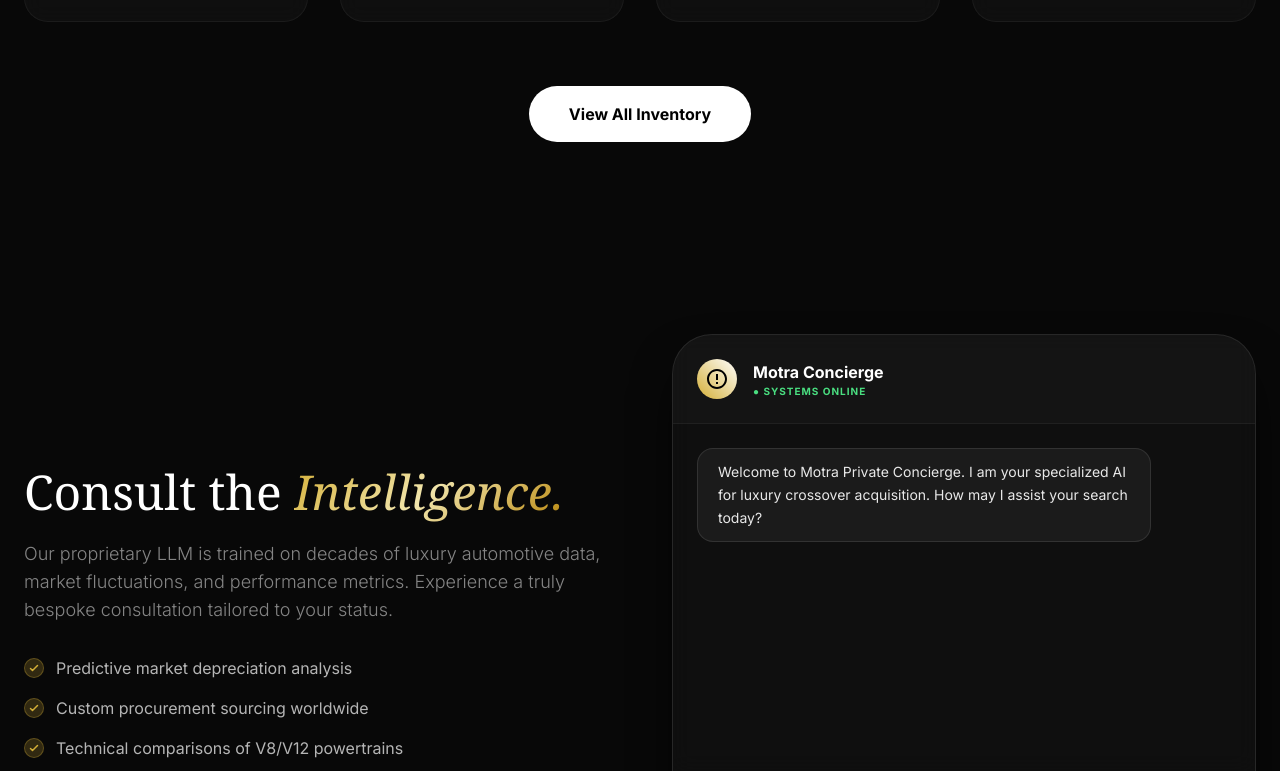
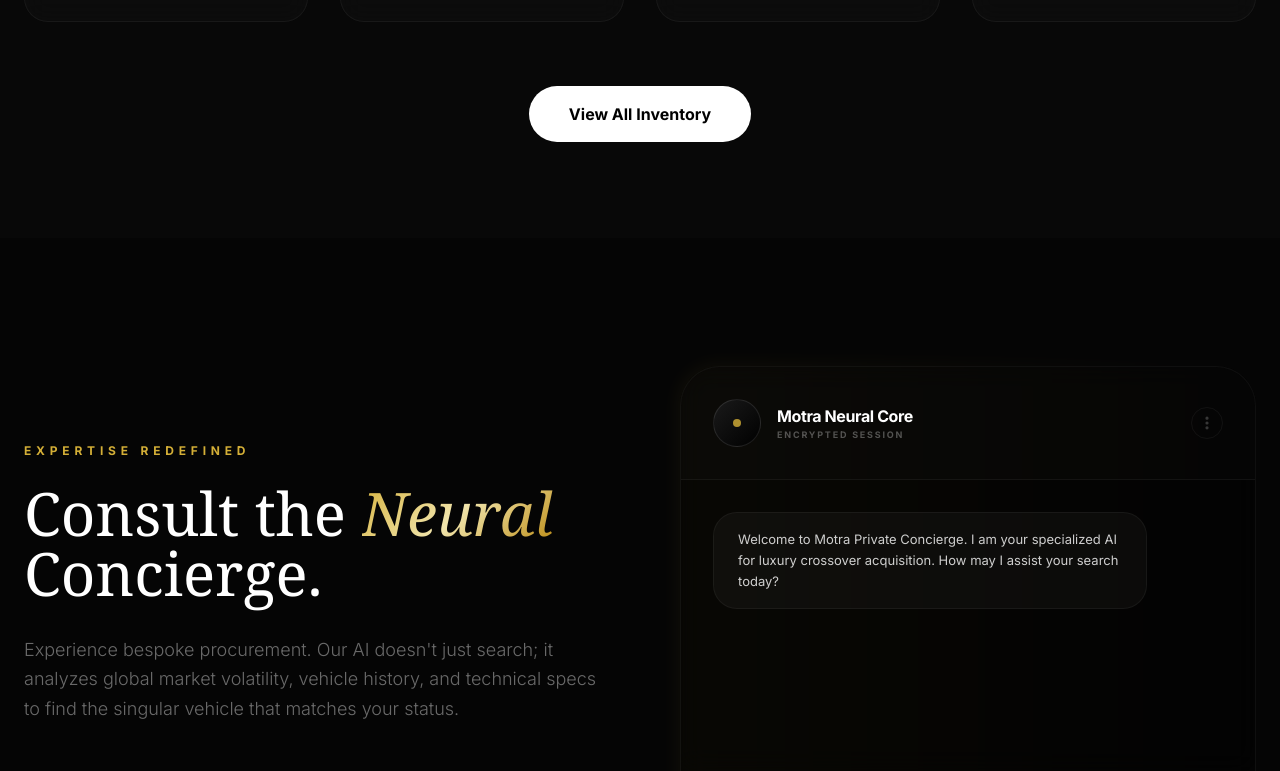
Before and after one commit to syrjinho/motra-web, a React (Vite) app: page / in a window 1280 px wide. Shown: the part 2029-2800 px from the top of the page. Built offline with nearby package versions, Linux system fonts and the light colour scheme; a web font is replaced by a local one.

Commit message:
Add files via upload

```diff
--- a/components/AIConcierge.tsx
+++ b/components/AIConcierge.tsx
@@ -17,7 +17,6 @@
   };
 
   useEffect(() => {
-    // Prevent scrolling to the bottom of the chat (which scrolls the whole page) on initial load
     if (isFirstRender.current) {
       isFirstRender.current = false;
       return;
@@ -40,46 +39,61 @@
   };
 
   return (
-    <section id="ai-concierge" className="py-24 px-6 bg-[#080808]">
-      <div className="max-w-7xl mx-auto grid lg:grid-cols-2 gap-16 items-center">
+    <section id="ai-concierge" className="py-32 px-6 bg-[#050505]">
+      <div className="max-w-7xl mx-auto grid lg:grid-cols-2 gap-20 items-center">
         <div>
-          <h2 className="text-4xl md:text-5xl font-serif mb-6 leading-tight">
-            Consult the <span className="gold-gradient italic">Intelligence.</span>
+          <p className="text-[#D4AF37] text-xs font-bold tracking-[0.4em] uppercase mb-6">Expertise Redefined</p>
+          <h2 className="text-4xl md:text-6xl font-serif mb-8 leading-tight">
+            Consult the <span className="gold-gradient italic">Neural</span> Concierge.
           </h2>
-          <p className="text-white/50 text-lg mb-8 font-light">
-            Our proprietary LLM is trained on decades of luxury automotive data, market fluctuations, and performance metrics. Experience a truly bespoke consultation tailored to your status.
+          <p className="text-white/40 text-lg mb-12 font-light leading-relaxed max-w-xl">
+            Experience bespoke procurement. Our AI doesn't just search; it analyzes global market volatility, vehicle history, and technical specs to find the singular vehicle that matches your status.
           </p>
 
-          <ul className="space-y-4 mb-10">
-            {['Predictive market depreciation analysis', 'Custom procurement sourcing worldwide', 'Technical comparisons of V8/V12 powertrains'].map((item, i) => (
-              <li key={i} className="flex items-center gap-3 text-white/70">
-                <div className="w-5 h-5 rounded-full bg-[#D4AF37]/20 border border-[#D4AF37]/30 flex items-center justify-center">
-                  <svg className="w-3 h-3 text-[#D4AF37]" fill="none" stroke="currentColor" viewBox="0 0 24 24"><path strokeLinecap="round" strokeLinejoin="round" strokeWidth={3} d="M5 13l4 4L19 7" /></svg>
+          <div className="space-y-6">
+            {[
+              { label: 'Real-time Valuation', desc: 'Predictive depreciation models for exotic SUVs.' },
+              { label: 'Off-Market Sourcing', desc: 'Access to private collections not listed publicly.' },
+              { label: 'Performance Audit', desc: 'Deep-dive comparison into powertrain and dynamics.' }
+            ].map((item, i) => (
+              <div key={i} className="flex gap-4 group cursor-default">
+                <div className="w-1.5 h-1.5 rounded-full bg-[#D4AF37] mt-2 group-hover:scale-150 transition-transform"></div>
+                <div>
+                  <h4 className="font-bold text-sm tracking-widest uppercase mb-1">{item.label}</h4>
+                  <p className="text-white/30 text-xs">{item.desc}</p>
                 </div>
-                {item}
-              </li>
+              </div>
             ))}
-          </ul>
-        </div>
-
-        <div className="glass rounded-[40px] h-[600px] flex flex-col overflow-hidden border-white/10 shadow-2xl shadow-black">
-          <div className="p-6 border-b border-white/5 flex items-center gap-4 bg-white/[0.02]">
-            <div className="w-10 h-10 rounded-full bg-gradient-to-tr from-[#D4AF37] to-white flex items-center justify-center">
-              <svg className="w-6 h-6 text-black" fill="currentColor" viewBox="0 0 24 24"><path d="M12 2C6.48 2 2 6.48 2 12s4.48 10 10 10 10-4.48 10-10S17.52 2 12 2zm0 18c-4.41 0-8-3.59-8-8s3.59-8 8-8 8 3.59 8 8-3.59 8-8 8zm-1-13h2v6h-2zm0 8h2v2h-2z" /></svg>
-            </div>
-            <div>
-              <p className="font-bold">Motra Concierge</p>
-              <p className="text-[10px] text-green-400 uppercase tracking-widest font-bold">● Systems Online</p>
           </div>
         </div>
 
-          <div className="flex-1 overflow-y-auto p-6 space-y-6 scrollbar-hide">
+        <div className="relative group">
+          {/* Subtle Glow behind the chat */}
+          <div className="absolute -inset-1 bg-gradient-to-r from-[#D4AF37]/20 to-transparent rounded-[42px] blur opacity-25 group-hover:opacity-40 transition duration-1000"></div>
+
+          <div className="relative glass rounded-[40px] h-[650px] flex flex-col overflow-hidden border-white/5 bg-black/40 shadow-3xl">
+            <div className="p-8 border-b border-white/5 flex items-center justify-between bg-white/[0.01]">
+              <div className="flex items-center gap-4">
+                <div className="w-12 h-12 rounded-full bg-gradient-to-br from-[#1a1a1a] to-black border border-white/10 flex items-center justify-center">
+                  <div className="w-2 h-2 rounded-full bg-[#D4AF37] animate-pulse"></div>
+                </div>
+                <div>
+                  <p className="font-bold tracking-tight">Motra Neural Core</p>
+                  <p className="text-[9px] text-white/30 uppercase tracking-[0.2em] font-bold">Encrypted Session</p>
+                </div>
+              </div>
+              <div className="w-8 h-8 rounded-full border border-white/5 flex items-center justify-center text-white/20 hover:text-white transition-colors cursor-pointer">
+                <svg className="w-4 h-4" fill="currentColor" viewBox="0 0 20 20"><path d="M10 6a2 2 0 110-4 2 2 0 010 4zM10 12a2 2 0 110-4 2 2 0 010 4zM10 18a2 2 0 110-4 2 2 0 010 4z" /></svg>
+              </div>
+            </div>
+
+            <div className="flex-1 overflow-y-auto p-8 space-y-8 scrollbar-hide">
               {messages.map((msg, idx) => (
                 <div key={idx} className={`flex ${msg.role === 'user' ? 'justify-end' : 'justify-start'}`}>
-                <div className={`max-w-[85%] px-5 py-3 rounded-2xl text-sm leading-relaxed ${
+                  <div className={`max-w-[85%] px-6 py-4 rounded-3xl text-[13px] leading-relaxed transition-all ${
                     msg.role === 'user'
-                    ? 'bg-white text-black font-medium'
-                    : 'bg-white/5 border border-white/10 text-white/90'
+                      ? 'bg-white text-black font-semibold shadow-xl'
+                      : 'bg-white/[0.03] border border-white/5 text-white/80'
                   }`}>
                     {msg.text}
                   </div>
@@ -87,33 +101,34 @@
               ))}
               {isLoading && (
                 <div className="flex justify-start">
-                <div className="bg-white/5 px-5 py-3 rounded-2xl flex gap-1 items-center">
-                  <div className="w-1 h-1 bg-white/40 rounded-full animate-bounce"></div>
-                  <div className="w-1 h-1 bg-white/40 rounded-full animate-bounce [animation-delay:-0.15s]"></div>
-                  <div className="w-1 h-1 bg-white/40 rounded-full animate-bounce [animation-delay:-0.3s]"></div>
+                  <div className="bg-white/[0.03] px-6 py-4 rounded-3xl flex gap-1.5 items-center border border-white/5">
+                    <div className="w-1.5 h-1.5 bg-[#D4AF37]/50 rounded-full animate-bounce"></div>
+                    <div className="w-1.5 h-1.5 bg-[#D4AF37]/50 rounded-full animate-bounce [animation-delay:-0.15s]"></div>
+                    <div className="w-1.5 h-1.5 bg-[#D4AF37]/50 rounded-full animate-bounce [animation-delay:-0.3s]"></div>
                   </div>
                 </div>
               )}
               <div ref={chatEndRef} />
             </div>
 
-          <div className="p-6 bg-black/40 border-t border-white/5">
+            <div className="p-8 bg-black/60 backdrop-blur-xl border-t border-white/5">
               <div className="relative flex items-center">
                 <input
                   type="text"
                   value={input}
                   onChange={(e) => setInput(e.target.value)}
                   onKeyDown={(e) => e.key === 'Enter' && handleSend()}
-                placeholder="Ask about Urus performance or market value..."
-                className="w-full bg-white/5 border border-white/10 rounded-full py-4 px-6 focus:outline-none focus:ring-1 focus:ring-[#D4AF37] transition-all"
+                  placeholder="Enter your inquiry..."
+                  className="w-full bg-white/[0.02] border border-white/10 rounded-full py-5 px-8 focus:outline-none focus:border-[#D4AF37]/50 transition-all text-sm font-light placeholder:text-white/20"
                 />
                 <button
                   onClick={handleSend}
                   disabled={isLoading}
-                className="absolute right-2 p-3 bg-white text-black rounded-full hover:scale-105 transition-transform disabled:opacity-50"
+                  className="absolute right-2 p-4 bg-white text-black rounded-full hover:scale-105 active:scale-95 transition-all disabled:opacity-20 shadow-lg shadow-white/5"
                 >
-                <svg className="w-5 h-5" fill="none" stroke="currentColor" viewBox="0 0 24 24"><path strokeLinecap="round" strokeLinejoin="round" strokeWidth={2.5} d="M12 19l9 2-9-18-9 18 9-2zm0 0v-8" /></svg>
+                  <svg className="w-4 h-4" fill="none" stroke="currentColor" viewBox="0 0 24 24"><path strokeLinecap="round" strokeLinejoin="round" strokeWidth={3} d="M5 12h14M12 5l7 7-7 7" /></svg>
                 </button>
+              </div>
             </div>
           </div>
         </div>
--- a/components/Header.tsx
+++ b/components/Header.tsx
@@ -3,20 +3,20 @@
 
 const Header: React.FC = () => {
   return (
-    <nav className="fixed top-0 left-0 right-0 z-50 glass px-6 py-4">
-      <div className="max-w-7xl mx-auto flex justify-between items-center">
+    <nav className="fixed top-0 left-0 right-0 z-50 px-8 py-6 transition-all duration-500">
+      <div className="max-w-[1800px] mx-auto flex justify-between items-center">
         <div className="flex items-center space-x-2">
-          <span className="text-2xl font-bold tracking-tighter">MOTRA</span>
+          <span className="text-2xl font-bold tracking-[-0.05em] hover:text-[#D4AF37] transition-colors cursor-pointer">MOTRA</span>
         </div>
 
-        <div className="hidden md:flex space-x-8 text-sm font-medium text-white/60">
-          <a href="#inventory" className="hover:text-white transition-colors">Inventory</a>
-          <a href="#ai-concierge" className="hover:text-white transition-colors">AI Concierge</a>
-          <a href="#about" className="hover:text-white transition-colors">Experience</a>
-          <a href="#contact" className="hover:text-white transition-colors">Logistics</a>
+        <div className="hidden lg:flex space-x-12 text-[11px] uppercase tracking-[0.3em] font-bold text-white/40">
+          <a href="#inventory" className="hover:text-white transition-all">Inventory</a>
+          <a href="#ai-concierge" className="hover:text-white transition-all">AI Concierge</a>
+          <a href="#about" className="hover:text-white transition-all">Experience</a>
+          <a href="#contact" className="hover:text-white transition-all">Logistics</a>
         </div>
 
-        <button className="px-5 py-2 rounded-full border border-white/20 text-sm hover:bg-white hover:text-black transition-all duration-300">
+        <button className="px-6 py-2.5 rounded-full border border-white/10 text-[10px] uppercase tracking-[0.2em] font-bold hover:bg-white hover:text-black hover:border-white transition-all duration-500 backdrop-blur-md bg-white/[0.02]">
           Private Access
         </button>
       </div>
--- a/index.html
+++ b/index.html
@@ -20,8 +20,8 @@
             font-family: 'Playfair Display', serif;
         }
         .glass {
-            background: rgba(255, 255, 255, 0.03);
-            backdrop-filter: blur(10px);
+            background: rgba(255, 255, 255, 0.02);
+            backdrop-filter: blur(12px);
             border: 1px solid rgba(255, 255, 255, 0.05);
         }
         .gold-gradient {
@@ -29,18 +29,19 @@
             -webkit-background-clip: text;
             -webkit-text-fill-color: transparent;
         }
-        .spline-container iframe {
-            pointer-events: none;
-        }
+        /* Custom scrollbar for premium feel */
         ::-webkit-scrollbar {
-            width: 8px;
+            width: 6px;
         }
         ::-webkit-scrollbar-track {
             background: #050505;
         }
         ::-webkit-scrollbar-thumb {
-            background: #222;
-            border-radius: 4px;
+            background: #1a1a1a;
+            border-radius: 10px;
+        }
+        ::-webkit-scrollbar-thumb:hover {
+            background: #D4AF37;
         }
     </style>
 <script type="importmap">
```
Also changed, not shown: components/Hero.tsx (+16 -12 lines), services/geminiService.ts (+14 -12 lines). Lines whose indentation alone changed are shown as unchanged.
